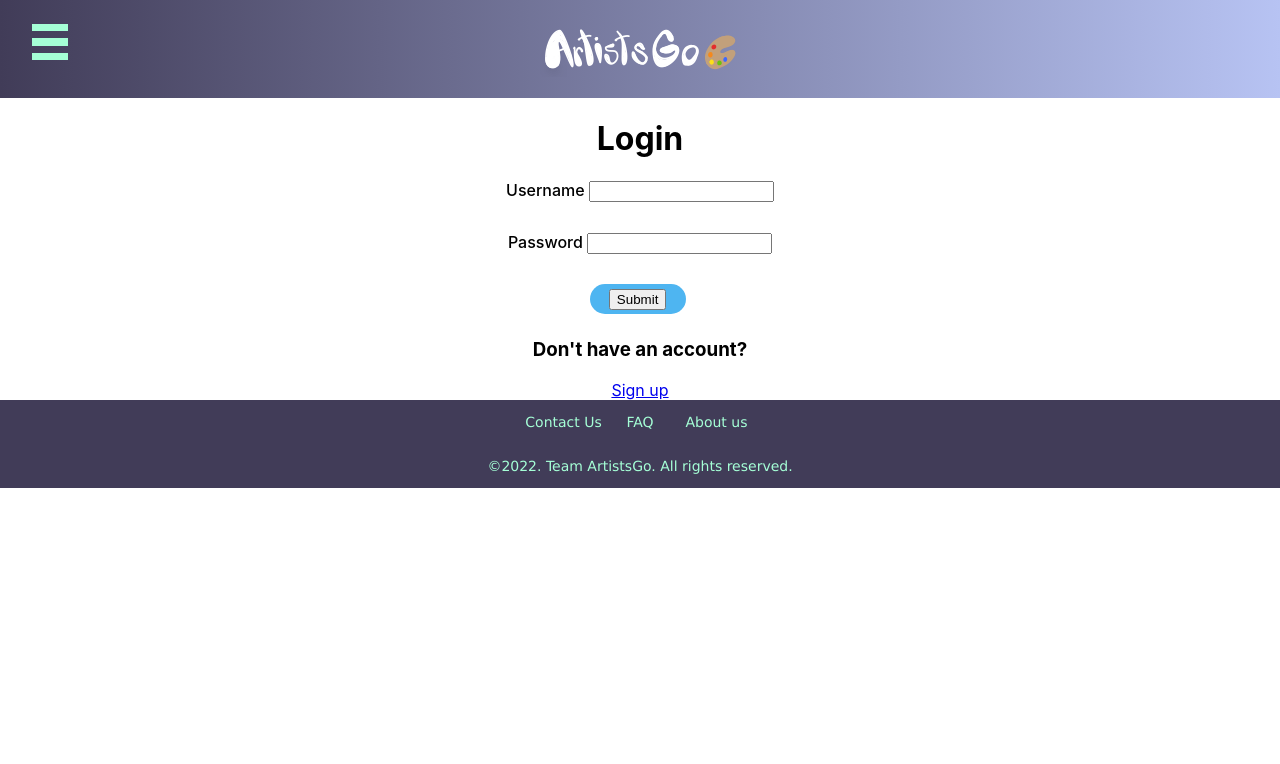
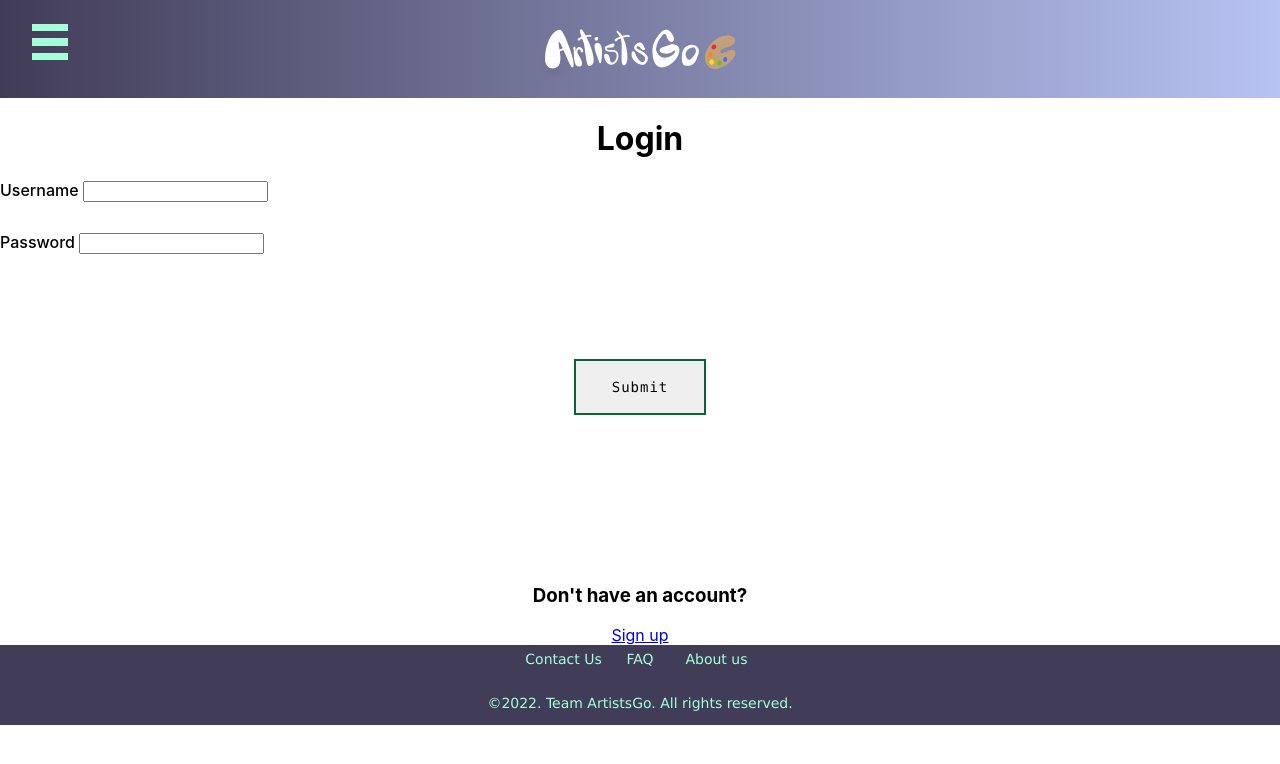
Before and after one commit to agiledev-students-fall2022/final-project-team-artistsgo, a React (Create React App) app in the folder front-end/: page /Login in a window 1280 px wide. Shown: the top 764 px of the page. Built offline with nearby package versions, Linux system fonts and the light colour scheme.

Commit message:
Edited styling and functionality in login/register

```diff
--- a/front-end/package.json
+++ b/front-end/package.json
@@ -3,13 +3,16 @@
   "version": "0.1.0",
   "private": true,
   "dependencies": {
+    "@fortawesome/fontawesome-svg-core": "^6.2.0",
+    "@fortawesome/free-solid-svg-icons": "^6.2.0",
+    "@fortawesome/react-fontawesome": "^0.2.0",
     "@testing-library/jest-dom": "^5.16.5",
     "@testing-library/react": "^13.4.0",
     "@testing-library/user-event": "^13.5.0",
     "axios": "^1.1.2",
     "react": "^18.2.0",
+    "react-burger-menu": "^3.0.8",
     "react-dom": "^18.2.0",
-    "react-burger-menu": "^3.0.8",
     "react-router-dom": "^6.4.2",
     "react-scripts": "5.0.1",
     "web-vitals": "^2.1.4"
--- a/front-end/src/Footer.css
+++ b/front-end/src/Footer.css
@@ -1,6 +1,6 @@
 .Footer-footer {
   background-color: #413c58;
-  min-height: 5vh;
+  min-height: 10vh;
   display: flex;
   flex-direction: column;
   align-items: center;
@@ -11,6 +11,7 @@
 
 }
 .p1-footer{
+  margin-top: auto;
   font-size: calc(10px + 0.5vmin); /* half the font size of the header */
   color: #a5ffd6;
   display: grid;
--- a/front-end/src/Login.css
+++ b/front-end/src/Login.css
@@ -8,30 +8,26 @@
     padding-bottom: 30px;
 }
 
-.button-container {
-    display:inline-block;
-    padding:0.3em 1.2em;
-    margin:0 0.3em 0.3em 0;
-    border-radius:2em;
-    box-sizing: border-box;
-    text-decoration:none;
-    font-family:'Roboto',sans-serif;
-    font-weight:300;
-    color:#FFFFFF;
-    background-color:#4eb5f1;
-    text-align:center;
-    transition: all 0.2s;
+.button {
+    margin-top:75px;
+    color: black;
+    border: 2px solid #0b623b;
+    border-radius: 0px;
+    padding: 18px 36px;
+    display: inline-block;
+    font-family: "Lucida Console", Monaco, monospace;
+    font-size: 14px;
+    letter-spacing: 1px;
+    cursor: pointer;
+    box-shadow: inset 0 0 0 0 #413c58;
+    -webkit-transition: ease-out 0.4s;
+    -moz-transition: ease-out 0.4s;
+    transition: ease-out 0.4s;
 }
-.button-container:hover {
-    background-color:#4095c6;
+.button2:hover {
+    box-shadow: inset 0 0 0 50px #413c58;
 }
-/* @media all and (max-width:30em) {
-    .button-container {
-    display:block;
-    margin:0.2em auto;
-    }
-} */
 
-.register {
-    font-style: italic;
+.bOfPage {
+    padding-top: 150px;
 }
--- a/front-end/src/Login.js
+++ b/front-end/src/Login.js
@@ -5,13 +5,16 @@ import './Login.css'
  * @param {*} param0 an object holding any props passed to this component from its parent component
  * @returns The contents of this component, in JSX form.
  */
-
+const handleSubmit = event => {
+    event.preventDefault();
+    console.log("Form Submitted");
+}
 const Login = props => {
     return (
     <>
     <h1>Login</h1>
     <div>
-        <form>
+        <form onSubmit={handleSubmit}>
             <div className="user-container">
                 <label>Username </label>
                 <input type="text" name="uname" required />
@@ -20,13 +23,15 @@ const Login = props => {
                 <label>Password </label>
                 <input type="password" name="pass" required />
             </div>
-            <div className="button-container">
-                <input type= "submit" />
+            <div>
+                <button className="button button2">Submit</button>
             </div>
         </form>
     </div>
-    <h3>Don't have an account?</h3>
-    <a href='./Register'>Sign up</a>
+    <div className ="bOfPage">
+        <h3>Don't have an account?</h3>
+        <a href='./Register'>Sign up</a>
+    </div>
     </>
     )
 }
--- a/front-end/src/Register.css
+++ b/front-end/src/Register.css
@@ -1,38 +1,41 @@
 .user-container {
     font-weight: 500;
     padding-bottom: 30px;
+    text-align: left;
 }
 
 .email-container {
     font-weight: 500;
     padding-bottom: 30px;
+    text-align: left;
 }
 
 .pass-container {
     font-weight: 500;
     padding-bottom: 30px;
+    text-align: left;
 }
 
-.button-container {
-    display:inline-block;
-    padding:0.3em 1.2em;
-    margin:0 0.3em 0.3em 0;
-    border-radius:2em;
-    box-sizing: border-box;
-    text-decoration:none;
-    font-family:'Roboto',sans-serif;
-    font-weight:300;
-    color:#FFFFFF;
-    background-color:#4eb5f1;
-    text-align:center;
-    transition: all 0.2s;
+.button {
+    margin-top:75px;
+    color: black;
+    border: 2px solid #0b623b;
+    border-radius: 0px;
+    padding: 18px 36px;
+    display: inline-block;
+    font-family: "Lucida Console", Monaco, monospace;
+    font-size: 14px;
+    letter-spacing: 1px;
+    cursor: pointer;
+    box-shadow: inset 0 0 0 0 #413c58;
+    -webkit-transition: ease-out 0.4s;
+    -moz-transition: ease-out 0.4s;
+    transition: ease-out 0.4s;
 }
-.button-container:hover {
-    background-color:#4095c6;
+.button2:hover {
+    box-shadow: inset 0 0 0 50px #413c58;
 }
-/* @media all and (max-width:30em) {
-    .button-container {
-    display:block;
-    margin:0.2em auto;
-    }
-} */
+
+.wrapper {
+    padding-bottom: 175px;
+}
--- a/front-end/src/Register.js
+++ b/front-end/src/Register.js
@@ -1,5 +1,4 @@
 import './Register.css'
-
 /**
  * A React component that represents the Form page of the app.
  * @param {*} param0 an object holding any props passed to this component from its parent component
@@ -10,22 +9,22 @@ const Register = props => {
     return (
     <>
     <h1>Register</h1>
-    <div>
+    <div className="wrapper">
         <form>
-            <div className="email-container">
-                <label>Email </label>
-                <input type="text" name="email" required />
-            </div>
             <div className="user-container">
-                <label>Username </label>
+                <label>Username: </label>
                 <input type="text" name="uname" required />
             </div>
             <div className="pass-container">
-                <label>Password </label>
+                <label>Password: </label>
                 <input type="password" name="pass" required />
             </div>
-            <div className="button-container">
-                <input type= "submit" />
+            <div className="pass-container">
+                <label>Confirm Password: </label>
+                <input type="password" name="pass" required />
+            </div>
+            <div>
+                <button className="button button2">Submit</button>
             </div>
         </form>
     </div>
@@ -33,4 +32,7 @@ const Register = props => {
     )
 }
 
+// const USER_REGEX = /^[a-zA-Z][a-zA-Z0-9-_]{3,23}$/
+// const PWD_REGEX = /^(?=.*[a-z])(?=.*[A-Z])(?=.*[0-9])(?=.*[!@#$%]).{8,24}$/
+
 export default Register
```
Also changed, not shown: front-end/src/Footer.js (indentation only).
